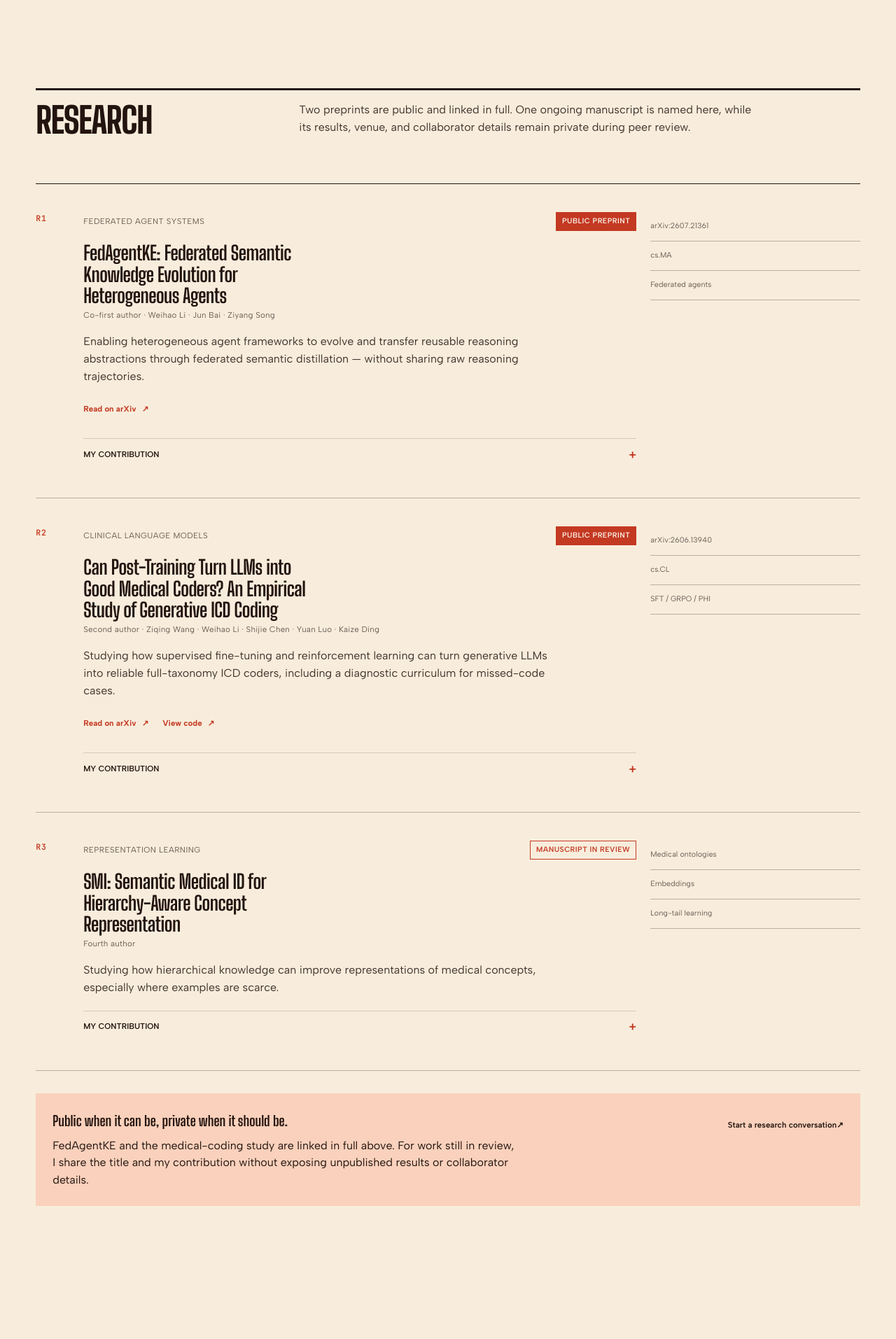
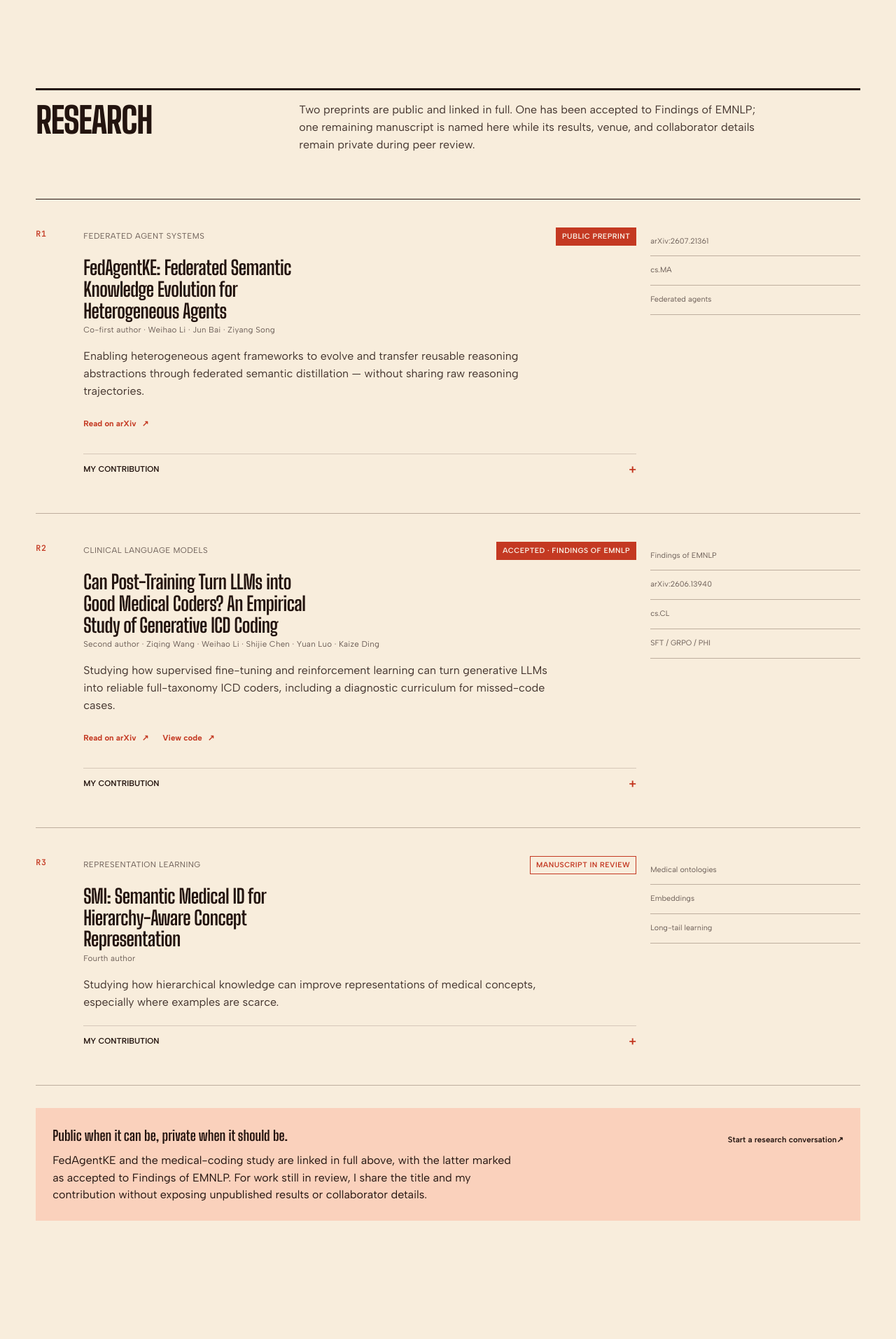
Before and after one commit to kesfc/kesfc.github.io, a Next.js app: page / in a window 1280 px wide. Shown: the part 906-2819 px from the top of the page at 70% size. Built offline with nearby package versions, Linux system fonts and the light colour scheme; no server answers.

Commit message:
Mark medical coding paper as EMNLP Findings

```diff
--- a/app/page.tsx
+++ b/app/page.tsx
@@ -24,8 +24,8 @@ const researchTracks = [
       "Studying how supervised fine-tuning and reinforcement learning can turn generative LLMs into reliable full-taxonomy ICD coders, including a diagnostic curriculum for missed-code cases.",
     contribution:
       "Training infrastructure, distributed inference, evaluation design, and CUDA-level troubleshooting across open-weight model families.",
-    stack: ["arXiv:2606.13940", "cs.CL", "SFT / GRPO / PHI"],
-    status: "Public preprint",
+    stack: ["Findings of EMNLP", "arXiv:2606.13940", "cs.CL", "SFT / GRPO / PHI"],
+    status: "Accepted · Findings of EMNLP",
     role: "Second author",
     authors: "Ziqing Wang · Weihao Li · Shijie Chen · Yuan Luo · Kaize Ding",
     href: "https://arxiv.org/abs/2606.13940",
@@ -186,9 +186,10 @@ export default function Home() {
           <header className="section-inline">
             <h2 id="research-title">Research</h2>
             <p>
-              Two preprints are public and linked in full. One ongoing manuscript
-              is named here, while its results, venue, and collaborator details
-              remain private during peer review.
+              Two preprints are public and linked in full. One has been accepted
+              to Findings of EMNLP; one remaining manuscript is named here while
+              its results, venue, and collaborator details remain private during
+              peer review.
             </p>
           </header>
 
@@ -245,9 +246,10 @@ export default function Home() {
           <aside className="review-note">
             <p>
               <strong>Public when it can be, private when it should be.</strong>
-              FedAgentKE and the medical-coding study are linked in full above.
-              For work still in review, I share the title and my contribution
-              without exposing unpublished results or collaborator details.
+              FedAgentKE and the medical-coding study are linked in full above,
+              with the latter marked as accepted to Findings of EMNLP. For work
+              still in review, I share the title and my contribution without
+              exposing unpublished results or collaborator details.
             </p>
             <a href="mailto:weihaoli2027@u.northwestern.edu?subject=Research%20conversation">
               Start a research conversation <span aria-hidden="true">↗</span>
```
